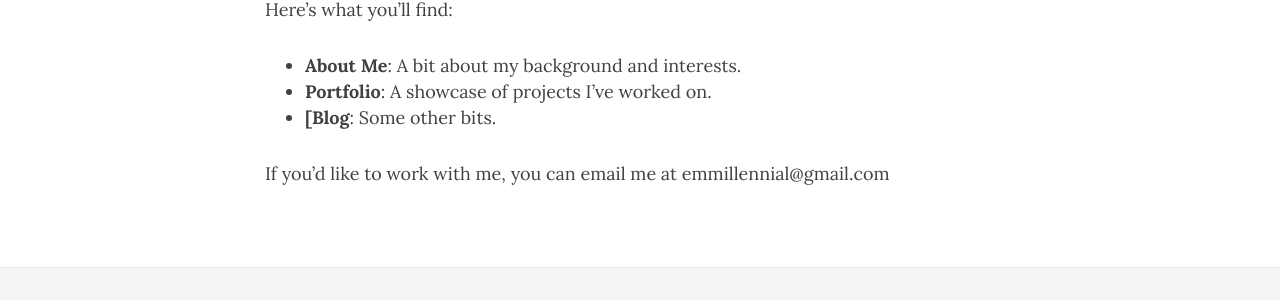
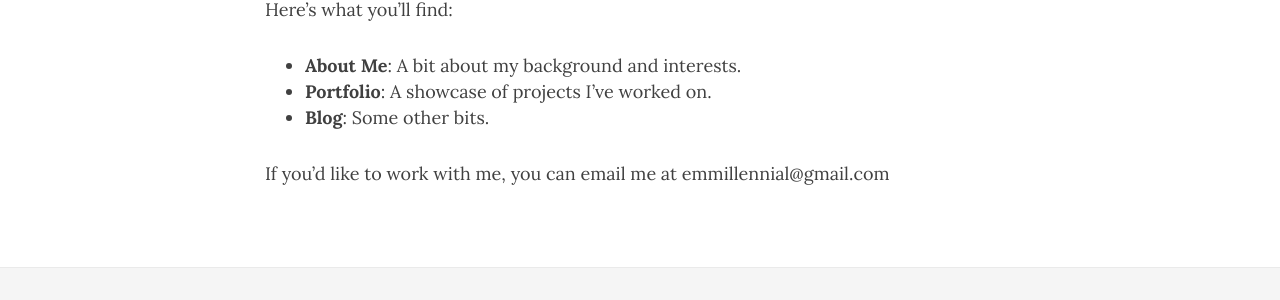
Before and after one commit to emillennial/emillennial.github.io, a Jekyll site: the page built from index.md, in a window 1280 px wide and 1095 px high. Shown: the part 594-894 px from the top of the window. Built offline with Jekyll 4.4.1, drawn with Linux system fonts in a browser that asks for light colours; nearby versions of some CDN libraries.

```diff
--- a/index.md
+++ b/index.md
@@ -13,6 +13,6 @@ Here’s what you’ll find:
 
 - **[About Me](aboutme)**: A bit about my background and interests.
 - **[Portfolio](portfolio)**: A showcase of projects I've worked on.
-- **[[Blog](/blog/)**: Some other bits.
+- **[Blog](/blog/)**: Some other bits.
 
 If you'd like to work with me, you can email me at emmillennial@gmail.com
```
